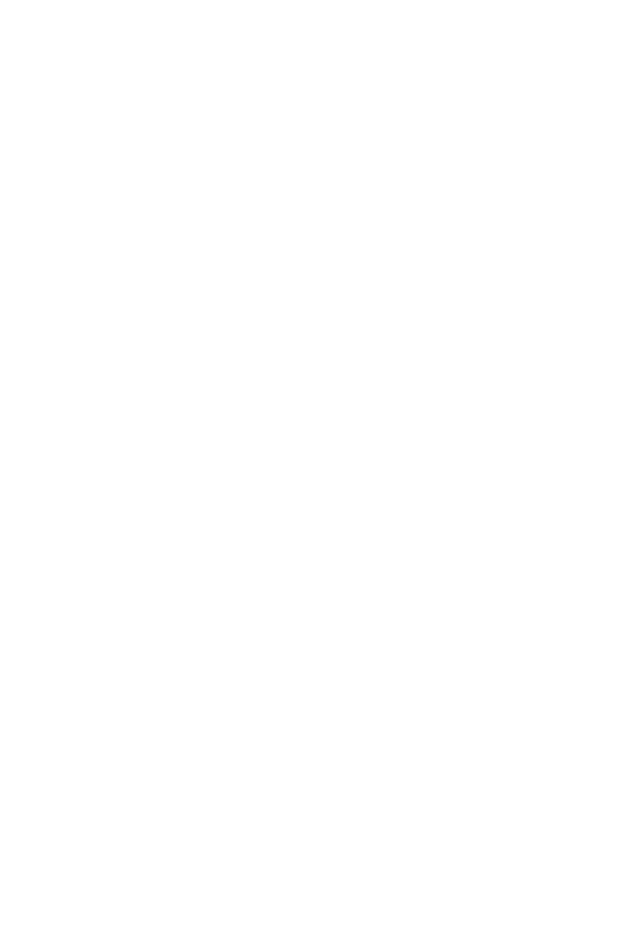
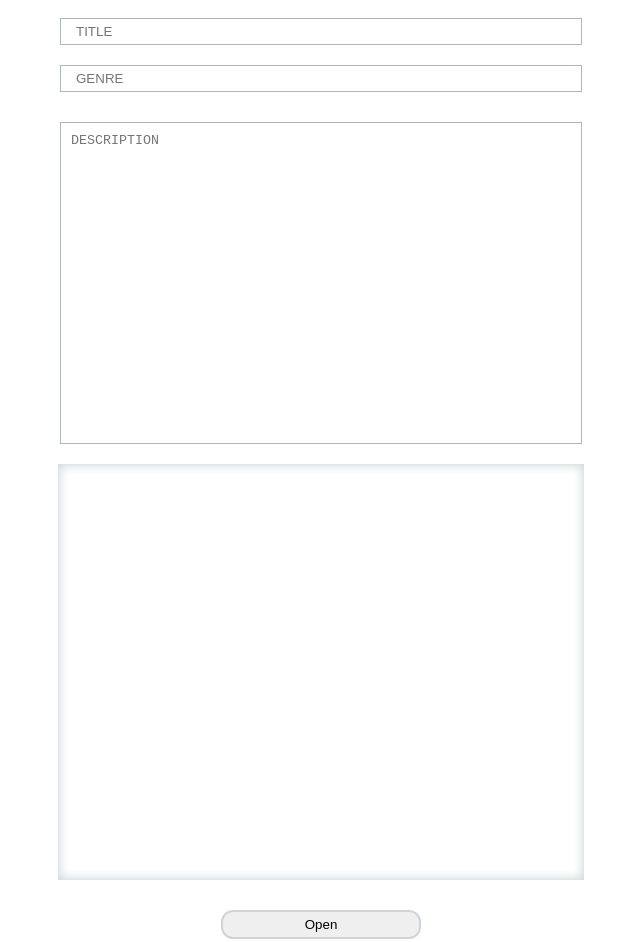
Before and after one commit to Cthulhu-tech/book_task, a React (Create React App) app: page /upload in a window 1280 px wide. Before the commit this address had no page. Shown: the part 110-1052 px from the top of the page, without its empty margins (319-959 px from the left). Before the commit the page ends 800 px from the top, so only its background shows below. Built offline with nearby package versions, Linux system fonts and the light colour scheme; a web font is replaced by a local one.

Commit message:
upload logic end

```diff
--- a/src/App.tsx
+++ b/src/App.tsx
@@ -2,6 +2,7 @@
 import { LayoutComponent } from "./components/layouts/layouts";
 import { BookPage } from "./page/book/book";
 import { HomePage } from "./page/home/home";
+import { Upload } from "./page/upload/upload";
 import "./style/global.scss";
 
 export const App = () => {
@@ -10,7 +11,8 @@
             <Routes>
               <Route path="/" element={<LayoutComponent />}>
                 <Route index element={<HomePage/>} />
-                    <Route path="book/:name" element={<BookPage/>}/>
+                <Route path="/upload" element={<Upload />}/>
+                <Route path="book/:name" element={<BookPage/>}/>
               </Route>
             </Routes>
           </BrowserRouter>
--- a/src/components/navigation/navigation.tsx
+++ b/src/components/navigation/navigation.tsx
@@ -3,6 +3,7 @@
 import { memo, useEffect, useState } from "react";
 import { useDispatch, useSelector } from "react-redux";
 import { DataRedux } from "../../interface/interface";
+import { useNavigate } from "react-router-dom";
 
 const NavigationComponentMemo = () => {
 
@@ -10,6 +11,7 @@
     const dispatch = useDispatch();
     const [row, setRow] = useState(data ? styles.active : "");
     const [column, setColumn] = useState(!data ? styles.active : "");
+    const navigate = useNavigate();
 
     const RowsState = () => {
 
@@ -29,7 +31,7 @@
 
     const Upload = () => {
 
-        console.log('Uploading')
+        navigate("/upload");
 
     }
 
--- /dev/null
+++ b/src/page/upload/upload.module.scss
@@ -0,0 +1,159 @@
+@import "../../style/color";
+
+.upload {
+
+    width: 100%;
+    display: flex;
+    align-items: center;
+    flex-direction: column;
+    justify-content: center;
+    min-height: calc(100vh - 200px);
+
+}
+
+.form{
+
+    display: flex;
+    margin: 20px auto;
+    min-height: 400px;
+    align-items: center;
+    flex-direction: column;
+    justify-content: flex-end;
+    width: clamp(200px, 100%, 800px);
+
+}
+
+.form__input-invisible {
+
+    display: none;
+
+}
+
+.form-button{
+
+    margin: 10px;
+    padding: 5px;
+    outline: none;
+    border-radius: 12px;
+    border: 2px solid $gray-400;
+    width: clamp(150px, 100%, 200px);
+
+    &:hover{
+
+        transition: 0.5s;
+        border: 2px solid $gray-600;
+
+    }
+
+}
+
+.form-input{
+
+    margin: 10px;
+    display: block;
+
+}
+
+.upload__image-preview{
+
+    width: 140px;
+    height: auto;
+    max-height: 200px;
+
+}
+
+.upload__sub-image-container{
+
+    margin: 5px;
+    width: 160px;
+    padding: 5px;
+    display: flex;
+    height: 200px;
+    overflow: hidden;
+    position: relative;
+    border-radius: 12px;
+    align-items: center;
+    justify-content: center;
+    border: 1px solid $gray-300;
+    box-shadow: 5px 5px 5px -5px rgba(34, 60, 80, 0.6);
+
+    &:hover .upload__image-times{
+        opacity: .8;
+    }
+
+}
+
+.upload__image-container{
+
+    padding: 8px;
+    display: grid;
+    height: 400px;
+    overflow: auto;
+    align-items: center;
+    justify-items: center;
+    justify-content: space-evenly;
+    grid-template-rows: minmax(300px, 400px);
+    width: clamp(200px, calc(100% - 50px), 510px);
+    grid-template-columns: repeat(auto-fit, 180px);
+    box-shadow: 0px 0px 10px 2px rgba(34, 60, 80, 0.2) inset;
+
+    &::-webkit-scrollbar {
+        width: 10px;
+    }
+    &::-webkit-scrollbar-track {
+        background: #ffffff;
+    }
+    &::-webkit-scrollbar-thumb {
+        background-color: $gray-300;
+        border-radius: 8px;
+        border: 2px none #ffffff;
+    }
+}
+
+.upload__image-times{
+
+    top: 0;
+    right: 0;
+    opacity: 0;
+    width: 30px;
+    height: 30px;
+    display: flex;
+    cursor: pointer;
+    transition: 0.5s;
+    position: absolute;
+    align-items: center;
+    justify-content: center;
+    border-radius: 0 12px 0;
+    background-color: $gray-500;
+
+}
+
+.form-input-container{
+
+    display: flex;
+    flex-wrap: wrap;
+    width: calc(100% - 20px);
+
+}
+
+.form__input-text{
+
+    outline: none;
+    padding: 5px 15px;
+    margin: 10px auto;
+    border: 1px solid $gray-500;
+    width: clamp(200px, calc(100% - 50px), 490px);
+
+}
+
+.form__input-description{
+
+    resize: none;
+    margin: 20px;
+    outline: none;
+    padding: 10px;
+    min-height: 300px;
+    border: 1px solid $gray-500;
+    width: clamp(200px, calc(100% - 60px), 500px);
+
+}
--- /dev/null
+++ b/src/page/upload/upload.tsx
@@ -0,0 +1,91 @@
+import { useEffect, useRef, useState } from "react";
+import styles from "./upload.module.scss";
+
+export const Upload = () => {
+    const [filesData, setFilesData] = useState<File[]>();
+    const [fileLoad, setLoadFileState] = useState(false);
+    const [imageState, setImageState] = useState(false);
+    const [image, setImage] = useState<any>([]);
+    const refLabel = useRef<HTMLLabelElement>(null);
+    const openFile = () => refLabel.current?.click();
+    const [infoBook, setInfoBook] = useState({author: "", title: "", description: "", genre: ""})
+    const uploadFile = () => {
+        let data = new FormData();
+        if(infoBook.author !== '' && infoBook.description !== '' && infoBook.genre !== '' && infoBook.title !== '' && filesData){
+            filesData.forEach((file) => {
+                data.append('file', file);
+            });
+            data.append('data', JSON.stringify(infoBook));
+            fetch('/', {
+                method: 'POST',
+                body: data
+            });
+        }
+        console.log(data.getAll('file'), data.get('data'));
+    }
+    const handlerInput = (event: React.ChangeEvent<HTMLInputElement>) => setInfoBook({...infoBook, [event.target.name] : event.target.value});
+    const handlerTextarea = (event: React.ChangeEvent<HTMLTextAreaElement>) => setInfoBook({...infoBook, [event.target.name] : event.target.value});
+    const changeHandler = async (event: React.ChangeEvent<HTMLInputElement>) => {
+            if(!event.target.files?.length)
+                return;
+            const files = Array.from(event.target.files);
+            setFilesData(files);
+            await setLoadFileState(true);
+            await setImage(await fileAwait(files));
+    }
+    const fileAwait = async(files: File[]) => {
+        setImageState(true);
+        return await Promise.all(files.map( async (file) => {
+            if(!file.type.match('image'))
+                return;
+            const fileContent = await fileReader(file);
+            return fileContent;
+        }));
+    }
+    const fileReader = (file: File) => {
+        return new Promise((resolve, reject) => {
+                const fileReader = new FileReader();
+                fileReader.onload = () => {
+                    resolve(fileReader.result);
+                };
+                fileReader.onerror = reject;
+                fileReader.readAsDataURL(file);
+            });
+    }
+    const deleteImage = async (fileName: string, imageBuf: string) => {
+        if(filesData){
+            await setFilesData(filesData.filter(file => file.name !== fileName));
+            await fileAwait(filesData);
+            await setImage(image.filter((images: string) => images !== imageBuf));
+        }
+    }
+    const Image = () => {
+        return  image.map((image:string, i:number) =>
+                <div className={styles["upload__sub-image-container"]} key={i}>
+                    <div className={styles["upload__image-times"]}  data-name={filesData && filesData[i]?.name} onClick={() => filesData && deleteImage(filesData[i]?.name, image)}>&times;</div>
+                    <img className={styles["upload__image-preview"]} src={image} alt={i.toString()}/>
+                </div>)
+    }
+    useEffect(() => {
+        setLoadFileState(false);
+        if(filesData && filesData.length > 0 && infoBook.author !== '' && infoBook.description !== '' && infoBook.genre !== '' && infoBook.title !== '' && filesData)
+            setLoadFileState(true);
+    },[infoBook, refLabel, image, imageState, filesData])
+    return  <section className={styles.upload}>
+                <div className={styles.form}>
+                <div className={styles["form-input-container"]}>
+                    <input type="text" placeholder="AUTHOR" name="author" onChange={handlerInput} className={styles["form__input-text"]}/>
+                    <input type="text" placeholder="TITLE" name="title" onChange={handlerInput} className={styles["form__input-text"]}/>
+                    <input type="text" placeholder="GENRE" name="genre" onChange={handlerInput} className={styles["form__input-text"]}/>
+                </div>
+                <textarea placeholder="DESCRIPTION" className={styles["form__input-description"]} name="description" onChange={handlerTextarea}/>
+                    <div className={styles["upload__image-container"]}>
+                        {imageState && <Image/>}
+                    </div>
+                    <label htmlFor="file" ref={refLabel} className={styles["form-input"]}></label>
+                        <input type="button" onClick={openFile} className={styles["form-button"]} value="Open"/>
+                        <input type="file" onChange={changeHandler} id="file" multiple={true} className={styles["form__input-invisible"]} accept="image/*"/>
+                    {fileLoad && <input type="submit" onClick={uploadFile} className={styles["form-button"]} value="Upload"/>}
+                </div>
+            </section>
+}
```
Also changed, not shown: public/index.html (+1 -23 lines).
